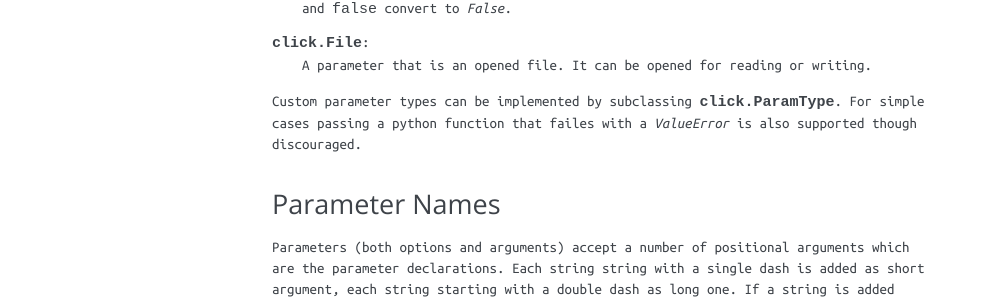
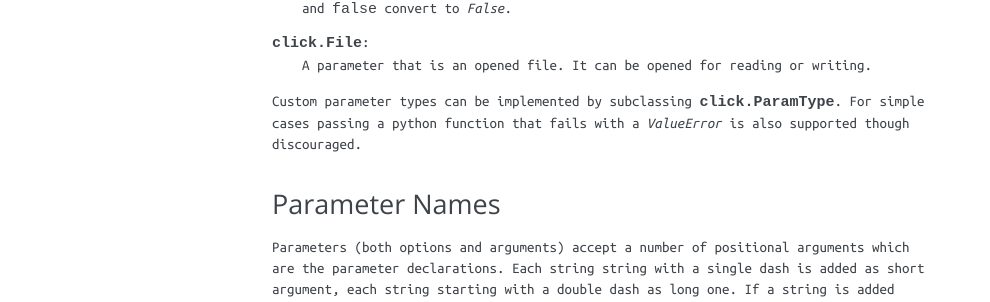
Before and after one commit to Alcides1123/Click, a Sphinx documentation site: the page built from docs/parameters.rst, in a window 1280 px wide. Shown: the part 950-1252 px from the top of the page, without its empty margins (148-1138 px from the left). Built offline with Sphinx 7.4.7, drawn with Linux system fonts in a browser that asks for light colours.

Commit message:
Few typos fixed

```diff
--- a/docs/options.rst
+++ b/docs/options.rst
@@ -205,7 +205,7 @@
 eager parameter is a parameter that is handled before others and a
 callback is what executes after the parameter is handled.  The eagerness
 is necessary so that an earlier required parameter does not produce an
-error message.  For isntance if ``--version`` was not eager and a
+error message.  For instance if ``--version`` was not eager and a
 parameter ``--foo`` was required and defined before, you would need to
 specify it for ``--version`` to work.
 
--- a/docs/parameters.rst
+++ b/docs/parameters.rst
@@ -57,7 +57,7 @@
 
 Custom parameter types can be implemented by subclassing
 :class:`click.ParamType`.  For simple cases passing a python function that
-failes with a `ValueError` is also supported though discouraged.
+fails with a `ValueError` is also supported though discouraged.
 
 Parameter Names
 ---------------
--- a/docs/setuptools.rst
+++ b/docs/setuptools.rst
@@ -6,7 +6,7 @@
 shebangs.  There are a bunch of reasons for this.
 
 The first one is that setuptools automatically generates executable
-wrapeprs for Windows so your command line utilies work on Windows too.
+wrappers for Windows so your command line utilities work on Windows too.
 
 The second reason is that setuptools scripts work with virtualenv on UNIX
 without the virtualenv having to be activated.  This is a very useful
--- a/docs/why.rst
+++ b/docs/why.rst
@@ -4,7 +4,7 @@
 There are so many libraries out there for writing command line utilities,
 why does click exist?
 
-This question is easy to answer: beacuse there is not a single command
+This question is easy to answer: because there is not a single command
 line utility for Python out there which ticks the following boxes:
 
 *   is lazily composable without restrictions
@@ -31,8 +31,8 @@
 Click is designed to be fun to work with and at the same time not stand in
 your way.  It's not overly flexible at the same time either.  Currently
 for instance it does not allow you to customize the help pages too much.
-This is intentional because click is desigend to allow you to nest command
-line utilities.  The idae is that you can have a system that works
+This is intentional because click is designed to allow you to nest command
+line utilities.  The idea is that you can have a system that works
 together with another system by tacking two click instances together and
 they will continue working as they should.
 
```
